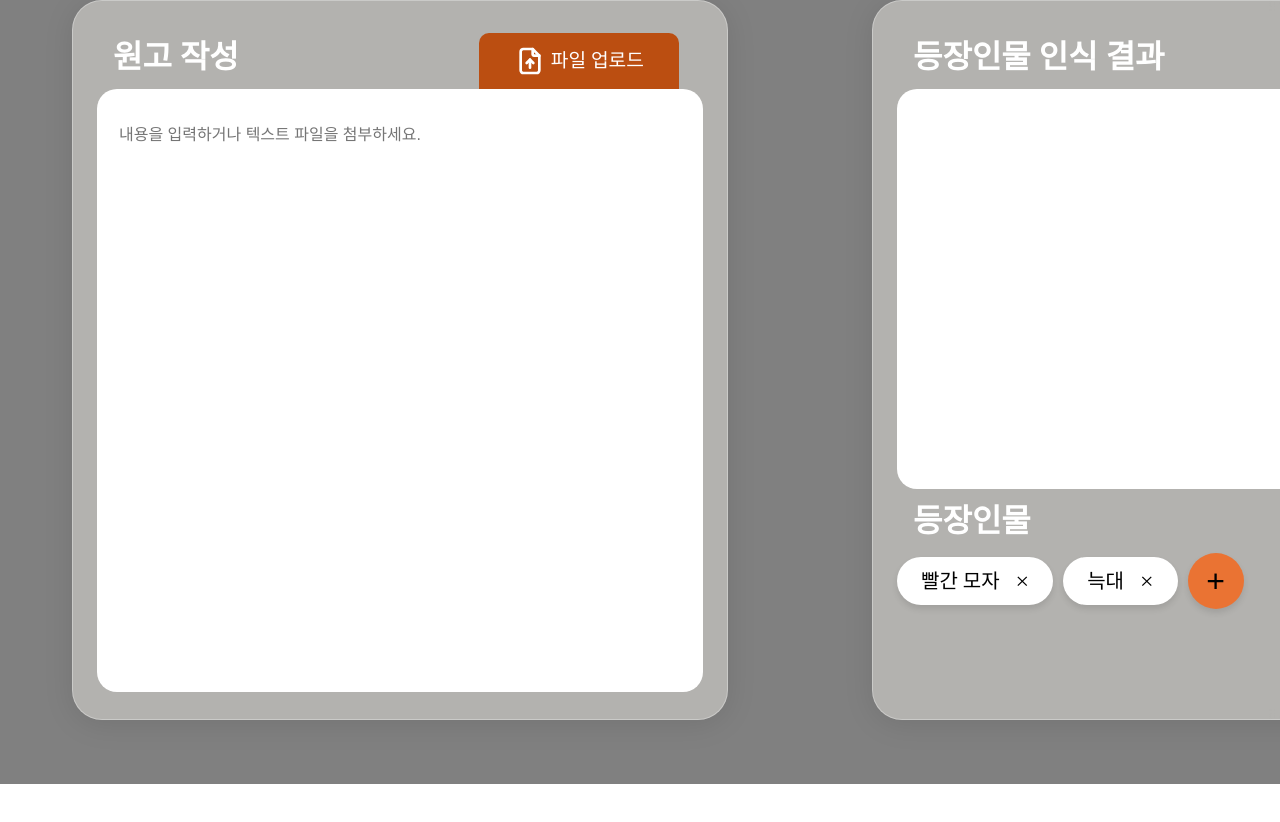
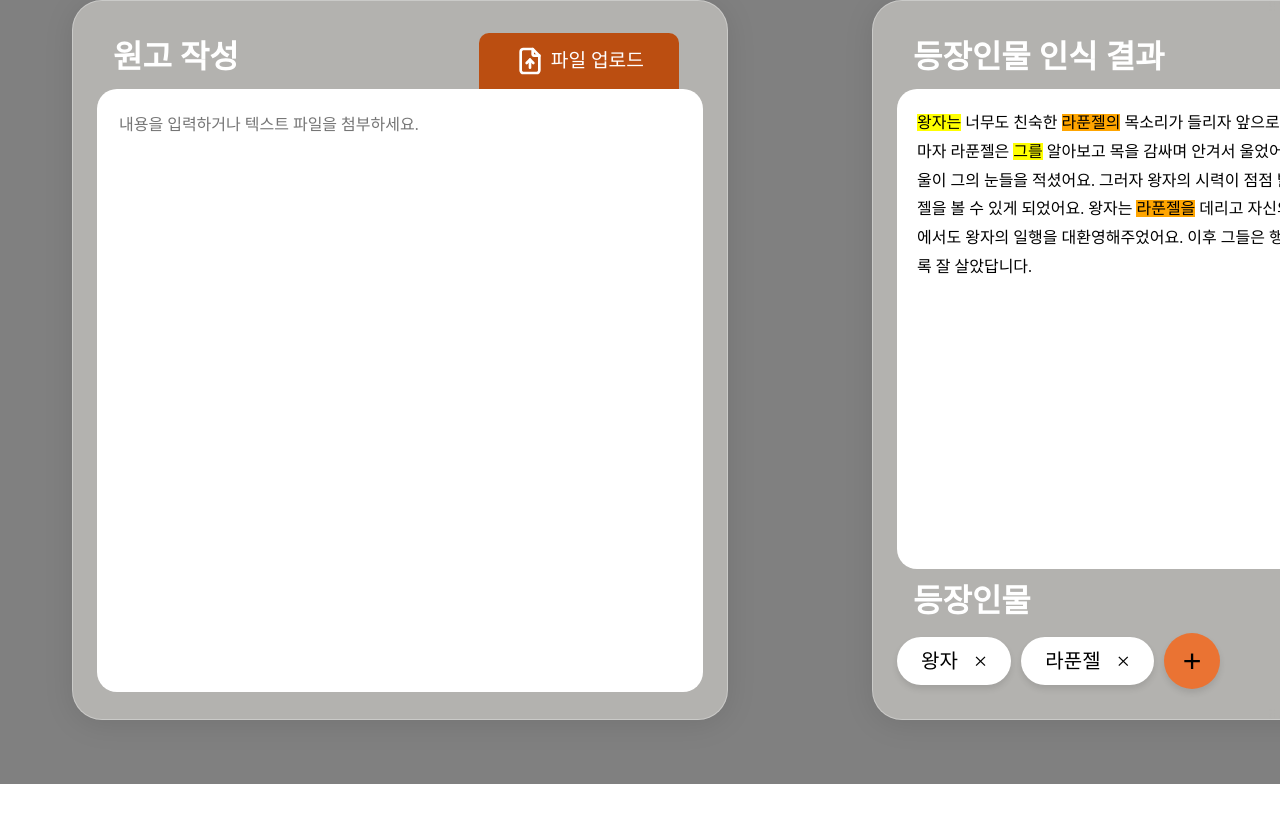
Before and after one commit to otcroz/DS-Volare_front-end, a React (Create React App) app: page /convert in a window 1280 px wide. Shown: the top 822 px of the page. Built offline with nearby package versions, Linux system fonts and the light colour scheme; a web font is replaced by a local one.

Commit message:
[feat] 등장인물 인식 결과를 highlight 표시하여 나타내기
- convertBoxStyles.ts에 ScrollTextArea, ScrollText 컴포넌트 추가, 교체 작업
#1

```diff
--- a/src/component/CharacterBox.tsx
+++ b/src/component/CharacterBox.tsx
@@ -1,10 +1,11 @@
-import React from 'react';
+import React, { useState } from 'react';
 import styled from 'styled-components';
 import ConvertBoxWrapper from './ConvertBoxWrapper';
 import CharacterChipList from './CharacterChipList';
 import {
   TitleText,
   ContentBox,
+  ScrollText,
   TutorialBox,
   TutorialTitle,
   TutorialText,
@@ -12,41 +13,108 @@ import {
   ConvertButton
 } from './convertBoxStyles';
 
+interface HighlightedWordProps {
+  highlightColor: string;
+}
 
-const ScriptTextArea = styled.textarea`
-  width: 100%;
-  height: calc(100% - 2.5rem);
-  border: none;
-  border-radius: 5px;
-  box-sizing: border-box;
-  font-size: 1rem;
-  font-family: 'Arial', sans-serif;
+const HighlightedWord = styled.p<HighlightedWordProps>`
+  display: inline;
+  background-color: ${props => props.highlightColor};
+`;
 
-  resize: none;
-  margin-top: 10px;
-  white-space: pre-wrap;
-  overflow-wrap: break-word;
+// dummy data (입력 데이터 예시)
+const inputSentences = [
+  ['왕자는', '너무도', '친숙한', '라푼젤의', '목소리가', '들리자', '앞으로', '나아갔어요.'],
+  ['왕자는', '다가오자마자', '라푼젤은', '그를', '알아보고', '목을', '감싸며', '안겨서', '울었어요.'],
+  ['그때', '라푼젤의', '눈물', '두', '방울이', '그의', '눈들을', '적셨어요.'],
+  ['그러자', '왕자의', '시력이', '점점', '밝아지며', '급기야', '예전처럼', '라푼젤을', '볼', '수', '있게', '되었어요.'],
+  ['왕자는', '라푼젤을', '데리고', '자신의', '왕국으로', '돌아갔어요.'],
+  ['왕국에서도', '왕자의', '일행을', '대환영해주었어요.'],
+  ['이후', '그들은', '행복해하고', '만족해하며', '오래토록', '잘', '살았답니다.'],
+];
+// dummy data (하이라이트할 결과 데이터 예시)
+const resultData1 = [
+  { text: '왕자는', sent_id: 0, start_eid: 0, end_eid: 0 },
+  { text: '그를', sent_id: 1, start_eid: 3, end_eid: 3 }
+];
 
-  &:focus {
-    outline: none;
-  }
-`
+const resultData = [
+  [{ text: '왕자는', sent_id: 0, start_eid: 0, end_eid: 0 },
+  { text: '그를', sent_id: 1, start_eid: 3, end_eid: 3 }],
+  [{ text: '라푼젤의', sent_id: 0, start_eid: 3, end_eid: 3 },
+    { text: '라푼젤을', sent_id: 4, start_eid: 1, end_eid: 1 }]
+];
+
 
 interface Props {
   data: string;
-  characterList: string;
 }
 
-const CharacterBox = ({ data, characterList }: Props) => (
+const CharacterBox = ({ data }: Props) => {
+  const [characterList, setCharacterList] = useState(['왕자', '라푼젤']);
+  // 모든 어절을 하나의 문자열로 이어붙이기
+  const fullText = inputSentences.map(sentence => sentence.join(' ')).join(' ');
+
+  // 각 어절을 div로 랜더링
+  const renderWords = () => {
+    return inputSentences.map((sentence, sentIndex) =>
+      sentence.map((word, eid) => {
+        const highlightInfo = resultData.find(dataGroup =>
+          dataGroup.some(data => data.sent_id === sentIndex && data.start_eid <= eid && data.end_eid >= eid)
+        );
+
+        if (!highlightInfo) {
+          return (
+            <HighlightedWord key={`${sentIndex}-${eid}`} highlightColor="transparent">
+              {word}&nbsp;
+            </HighlightedWord>
+          );
+        }
+
+        // highlightInfo가 포함된 groupIndex 찾기
+        const groupIndex = resultData.findIndex(dataGroup =>
+          dataGroup.some(data => data.sent_id === sentIndex && data.start_eid <= eid && data.end_eid >= eid)
+        );
+
+        // groupIndex에 따라 색상 설정
+        const highlightColor = getHighlightColor(groupIndex);
+
+        return (
+          <>
+            <HighlightedWord key={`${sentIndex}-${eid}`} highlightColor={highlightColor}>
+              {word}
+            </HighlightedWord>
+            &nbsp;
+          </>
+        );
+      })
+    );
+  };
+
+  // groupIndex에 따라 색상 반환 함수
+  const getHighlightColor = (groupIndex: number): string => {
+    const colors = ['yellow', 'orange', 'lightgreen', 'lightblue']; // 원하는 색상 추가 가능
+
+    // groupIndex가 colors 배열의 길이를 넘어가면 추가 색상은 랜덤하게 반환하도록 설정
+    if (groupIndex >= colors.length) {
+      return `#${Math.floor(Math.random()*16777215).toString(16)}`; // 랜덤 색상 생성
+    }
+
+    return colors[groupIndex];
+  };
+
+  return (
     <>
       {data ? (
         <ConvertBoxWrapper>
           <TitleText>등장인물 인식 결과</TitleText>
-        <ContentBox style={{height: '25rem'}}>
-          <ScriptTextArea />
+          <ContentBox style={{height: '30rem'}}>
+            <ScrollText>
+              {renderWords()}
+            </ScrollText>
           </ContentBox>
           <TitleText>등장인물</TitleText>
-        <CharacterChipList />
+          <CharacterChipList characterList={characterList} />
         </ConvertBoxWrapper>
       ) : (
         <ConvertBoxWrapper mode="tutorial">
@@ -62,6 +130,7 @@ const CharacterBox = ({ data, characterList }: Props) => (
         </ConvertBoxWrapper>
       )}
     </>
-);
+  )
+};
 
 export default CharacterBox;
--- a/src/component/CharacterChipList.tsx
+++ b/src/component/CharacterChipList.tsx
@@ -40,8 +40,12 @@ const AddButton = styled.button`
 `;
 
 
-const CharacterChipList = () => {
-  const [chips, setChips] = useState<string[]>(['빨간 모자', '늑대']);
+interface Props {
+  characterList: string[];
+}
+
+const CharacterChipList = ({ characterList }: Props) => {
+  const [chips, setChips] = useState<string[]>(characterList);
   const [inputVisible, setInputVisible] = useState(false);
   const [inputValue, setInputValue] = useState('');
   const inputRef = useRef<HTMLInputElement>(null);
--- a/src/component/NovelBox.tsx
+++ b/src/component/NovelBox.tsx
@@ -5,24 +5,10 @@ import { ReactComponent as FileUploadIcon } from '../assets/icons/file_upload_ic
 import {
   TitleText,
   ContentBox,
-  FileButton
+  FileButton,
+  ScrollTextArea
 } from './convertBoxStyles';
 
-const NovelTextArea = styled.textarea`
-  width: 100%;
-  height: calc(100% - 2.5rem);
-  border: none;
-  box-sizing: border-box;
-  font-size: 1rem;
-  font-family: 'Arial', sans-serif;
-  resize: none;
-  margin-top: 0.625rem;
-  white-space: pre-wrap;
-  overflow-wrap: break-word;
-  &:focus {
-    outline: none;
-  }
-`
 
 const HiddenFileInput = styled.input`
   display: none;
@@ -72,7 +58,7 @@ const NovelBox = ({ data }: props) => {
         onChange={handleFileUpload}
       />
       <ContentBox>
-        <NovelTextArea
+        <ScrollTextArea
           value={text}
           onChange={handleTextChange}
           wrap="soft"
--- a/src/component/ScriptBox.tsx
+++ b/src/component/ScriptBox.tsx
@@ -1,10 +1,11 @@
-import React from 'react';
+import React, { useState } from 'react';
 import styled from 'styled-components';
 import ConvertBoxWrapper from './ConvertBoxWrapper';
 import { ReactComponent as FileDownloadIcon } from '../assets/icons/file_download_icon.svg';
 import {
   TitleText,
   ContentBox,
+  ScrollTextArea,
   TutorialBox,
   TutorialTitle,
   TutorialText,
@@ -12,25 +13,6 @@ import {
   ConvertButton,
   FileButton
 } from './convertBoxStyles';
-
-const ScriptTextArea = styled.textarea`
-  width: 100%;
-  height: calc(100% - 2.5rem);
-  border: none;
-  border-radius: 0.3rem;
-  box-sizing: border-box;
-  font-size: 1rem;
-  font-family: 'Arial', sans-serif;
-
-  resize: none;
-  margin-top: 0.625rem;
-  white-space: pre-wrap;
-  overflow-wrap: break-word;
-
-  &:focus {
-    outline: none;
-  }
-`
 
 
 type props = {
@@ -46,8 +28,9 @@ const ScriptBox = ({ data }: props) =>  {
           <TitleText>대본화</TitleText>
           <FileButton><FileDownloadIcon  width="2rem" height="2rem" />&nbsp;다운로드</FileButton>
           <ContentBox>
-            <ScriptTextArea></ScriptTextArea>
-
+            <ScrollTextArea
+              placeholder="텍스트"
+            />
           </ContentBox>
         </ConvertBoxWrapper>
       :
--- a/src/component/convertBoxStyles.ts
+++ b/src/component/convertBoxStyles.ts
@@ -14,6 +14,36 @@ export const ContentBox = styled.div`
   border-radius: 20px;
   padding: 1.25rem;
 `;
+
+export const ScrollText = styled.div`
+  width: 100%;
+  height: 100%;
+  border: none;
+  font-size: 1rem;
+  line-height: 1.8;
+
+  white-space: pre-wrap;
+  overflow-y: scroll;
+  overflow-wrap: break-word;
+`
+
+export const ScrollTextArea = styled.textarea`
+  width: 100%;
+  height: 100%;
+  border: none;
+  font-size: 1rem;
+  line-height: 1.8;
+
+  font-family: 'BookkMyungjo';
+  white-space: pre-wrap;
+  overflow-y: scroll;
+  overflow-wrap: break-word;
+
+  resize: none;
+  &:focus {
+    outline: none;
+  }
+`
 
 export const TutorialBox = styled.div`
   width: 80%;
--- a/src/page/ConvertPage.tsx
+++ b/src/page/ConvertPage.tsx
@@ -26,7 +26,7 @@ const ConvertPage = () => {
     <PageContainer>
       <ComponentContainer>
         <NovelBox data="novel" />
-        <CharacterBox data="character" characterList={characterList} />
+        <CharacterBox data="character" />
         <ScriptBox data="script" />
         <StoryboardBox data="storyboard" />
         <StatisticsBox data="statistics" />
```
Lines whose indentation alone changed are shown as unchanged.
